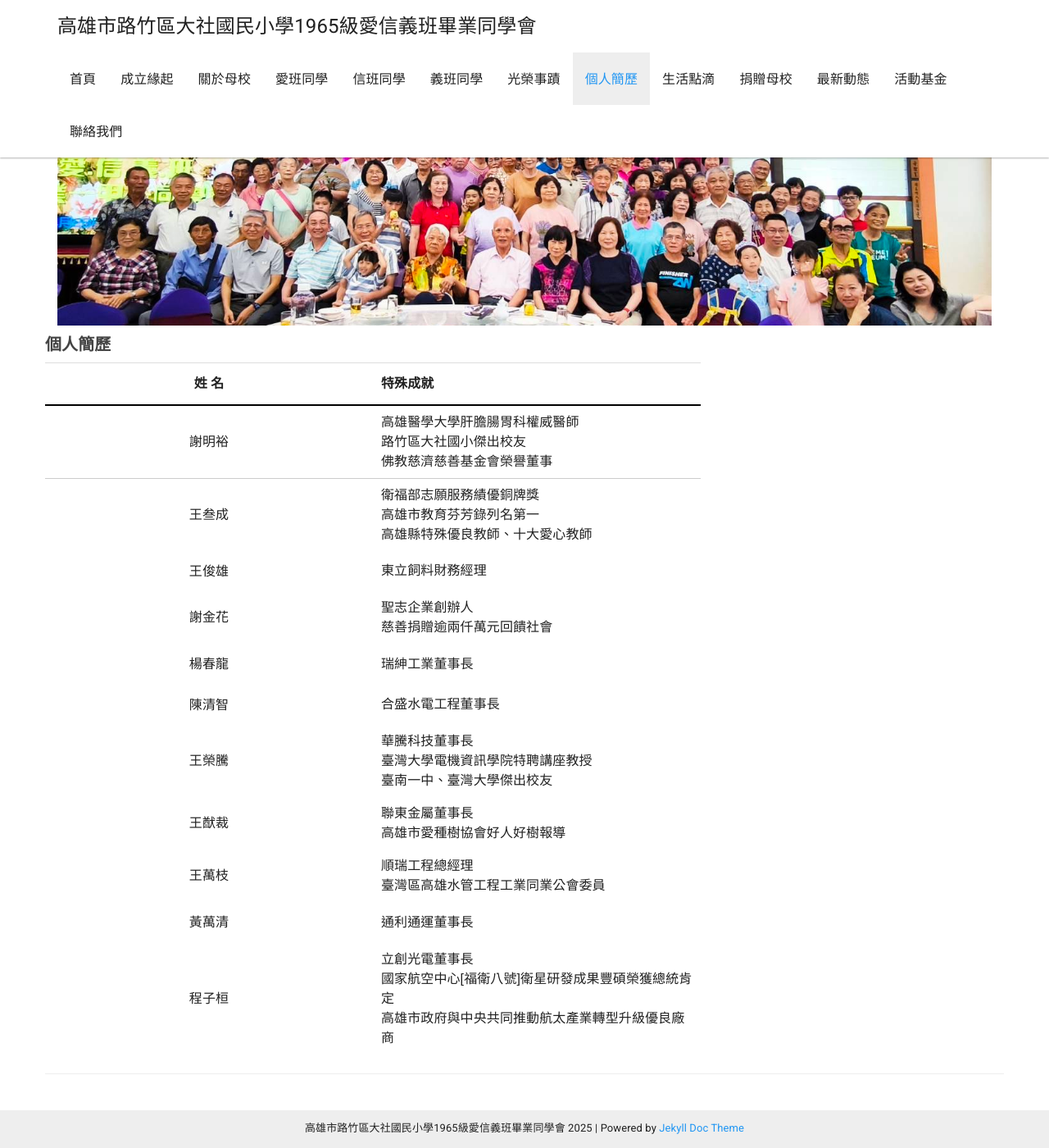
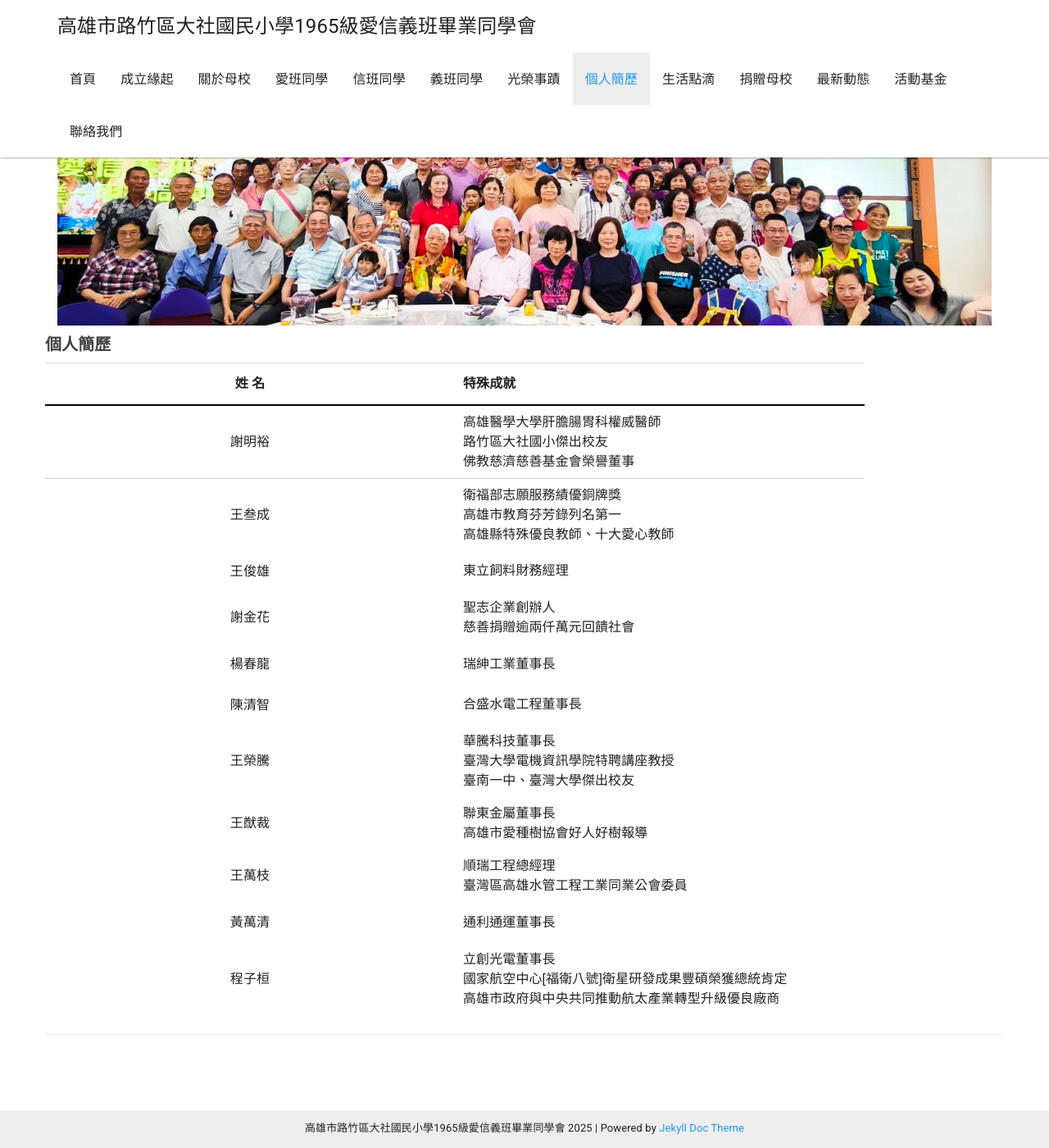
Before and after one commit to dashe1965/dashe1965.github.io, a Jekyll site: the page built from _docs/Resume/Resume.md, in a window 1280 px wide and 1400 px high. Shown: the whole window at 82% size. Built offline with Jekyll 4.4.1, drawn with Linux system fonts in a browser that asks for light colours; nearby versions of some CDN libraries.

Commit message:
Update Resume.md

```diff
--- a/_docs/Resume/Resume.md
+++ b/_docs/Resume/Resume.md
@@ -3,7 +3,7 @@ title: 個人簡歷
 permalink: /Resume/
 sectionid: Resume
 ---
-<table style="width: 100%; max-width: 800px; font-family: '微軟正黑體', Arial, sans-serif; border-collapse: collapse; border: none;">
+<table style="width: 100%; max-width: 1000px; font-family: '微軟正黑體', Arial, sans-serif; border-collapse: collapse; border: none;">
   <tbody>
     <tr>
       <th style="text-align: center; padding: 10px; border-bottom: 2px solid #000;">姓    名</th>
```
